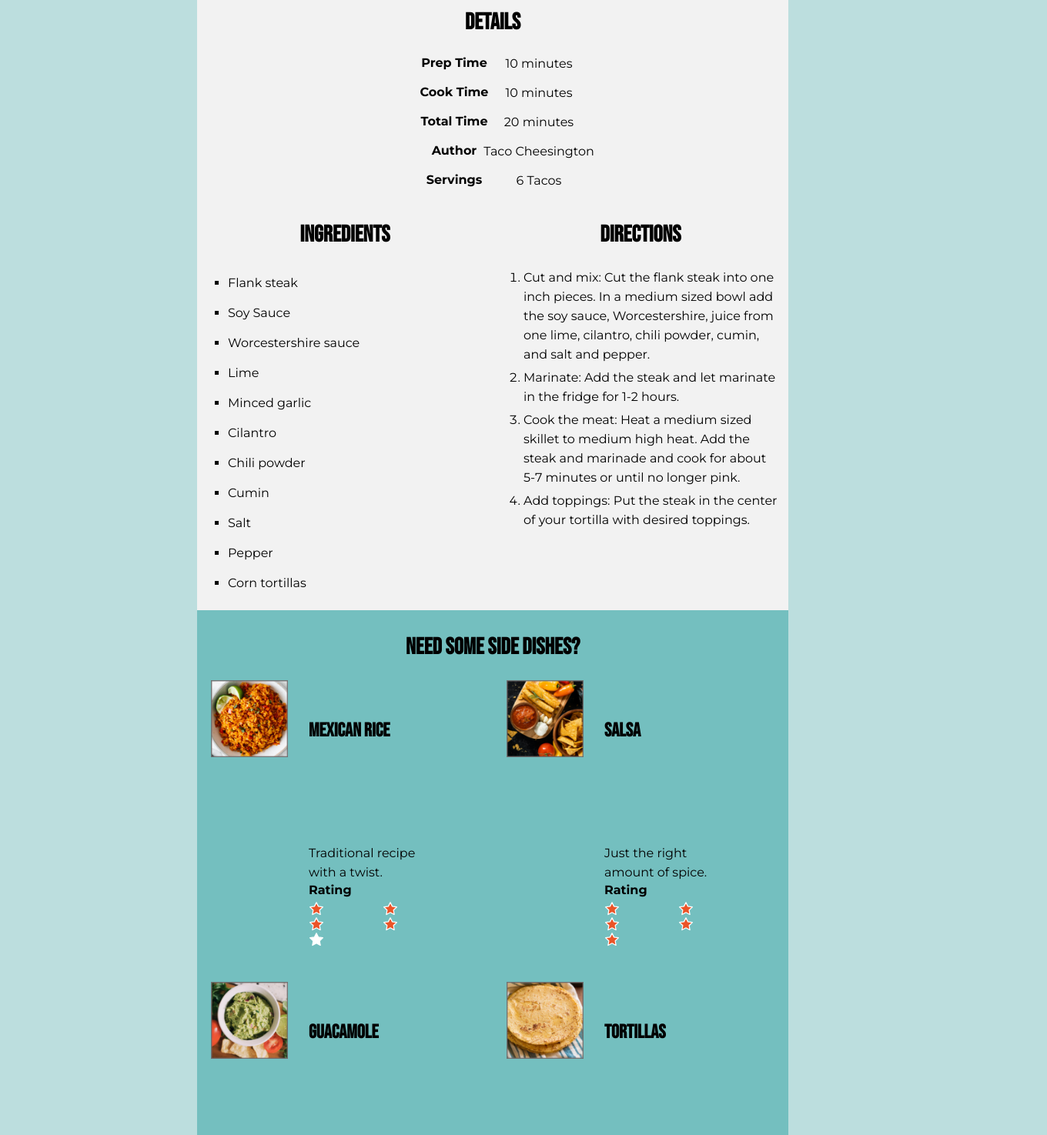
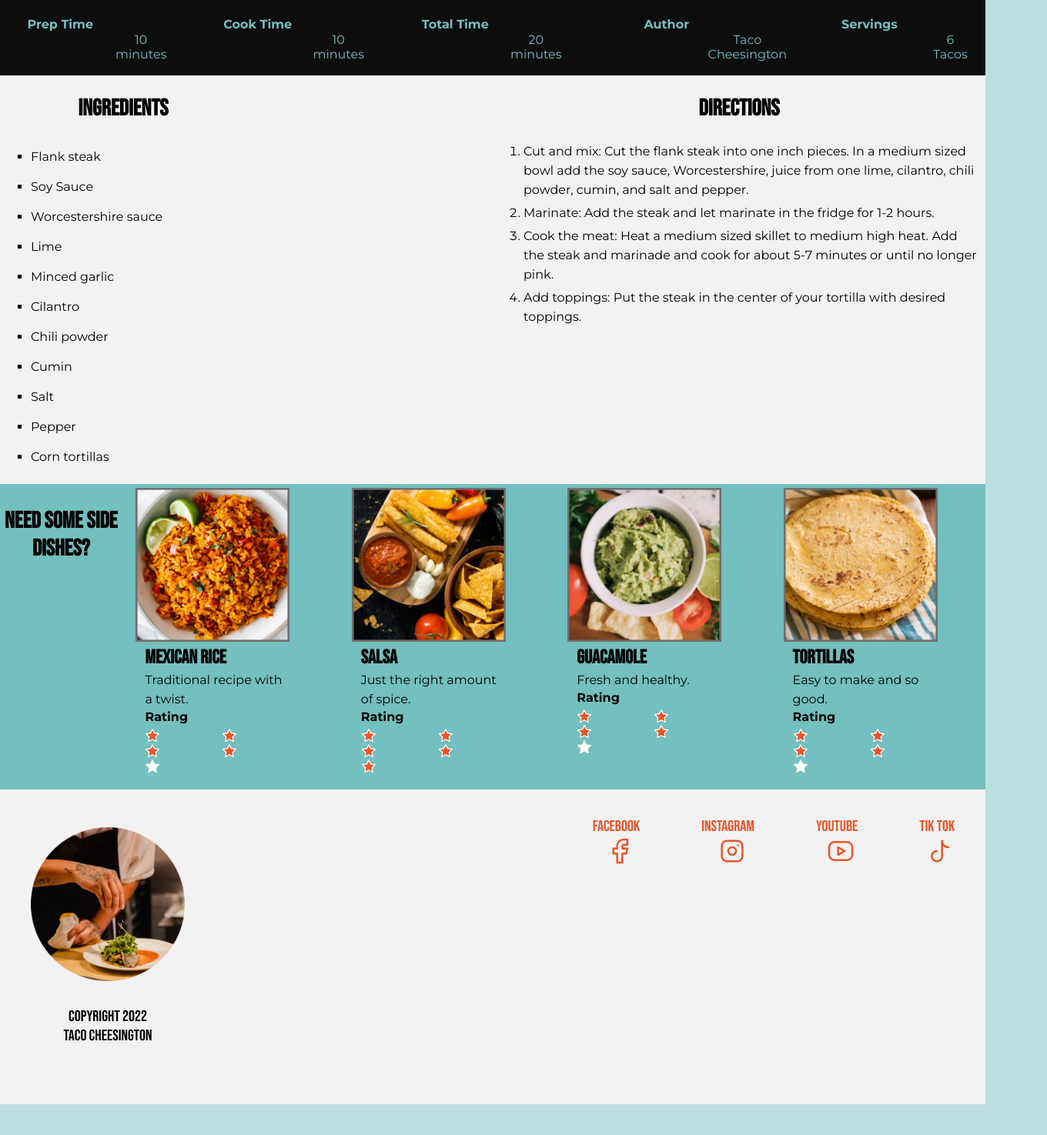
Before and after one commit to adbenke/recipe, a plain HTML site: page index.html in a window 1280 px wide. Shown: the part 1295-2770 px from the top of the page at 77% size, 1360 px wide, since content can reach past the window. After the commit the page ends 2730 px from the top, so only its background shows below. Drawn offline with Linux system fonts and the light colour scheme.

Commit message:
that's a wrap

```diff
--- a/index.html
+++ b/index.html
@@ -61,6 +61,7 @@
         <p>These street tacos are completely jam-packed with flavor and they are so easy to make. I love how the meat is so tender and juicy and only takes an hour to marinate! If you absolutely love tacos like me, try out these other amazing taco recipes! These taco-stuffed avocados, Baja fish tacos, and ground beef tacos will not disappoint!!</p>
         <section id="details">
             <h2>Details</h2>
+            <section id="bar">
                 <dl>
                     <dt>Prep Time</dt>
                     <dd>10 minutes</dd>
@@ -81,6 +82,8 @@
                     <dt>Servings</dt>
                     <dd>6 Tacos</dd>
                 </dl>
+            </section>
+
         </section>
         <section id="medGrid">
             <section id="ingredients">
--- a/styles.css
+++ b/styles.css
@@ -263,10 +263,10 @@ footer small{
         grid-template-columns: 1fr 1fr;
     }
     #ingredients{
-        grid-template-areas: 1/2;
+        grid-column:1/2;
     }
     #directions{
-        grid-template-areas: 2/3;
+        grid-column: 2/3;
     }
     #dishes section{
         display:grid;
@@ -325,4 +325,65 @@ footer small{
         padding-left: 80px;
     }
 }
-@media screen and (min-width:768px)
+@media screen and (min-width:1280px) {
+    body{
+        width:1280px;
+    }
+    #details{
+        background-color: #0d0d0d;
+        color:#74bfbf;
+    }
+    #bar {
+        display: flex;
+    }
+    #bar dl{
+        display: grid;
+        grid-template-rows: 1fr 1fr;
+        grid-template-columns: 1fr 1fr 1fr 1fr 1fr;
+    }
+    #bar dt{
+        grid-row:1/2;
+    }
+    #bar dd{
+        grid-row: 2/3;
+        padding-right: 10px;
+    }
+    #medGrid{
+        grid-template-columns: 1fr 1fr 1fr 1fr;
+    }
+    #ingredients{
+        grid-column: 1/2;
+    }
+    #directions{
+        grid-column: 3/5;
+    }
+    #dishes{
+        display: flex;
+    }
+    .sides img {
+        height: 200px;
+        width: 200px;
+    }
+    #dishes h3{
+        top:180px;
+        left: 30px;
+    }
+    .sides div{
+        left: 20px;
+        top:25px;
+        width: 200px;
+    }
+    footer ul{
+        left: 400px;
+        padding-right:50px;
+    }
+    footer div{
+        padding-right: 50px;
+    }
+    footer img{
+        right: 500px;
+    }
+    footer small{
+        right: 500px;
+    }
+}
```
Lines whose indentation alone changed are shown as unchanged.
